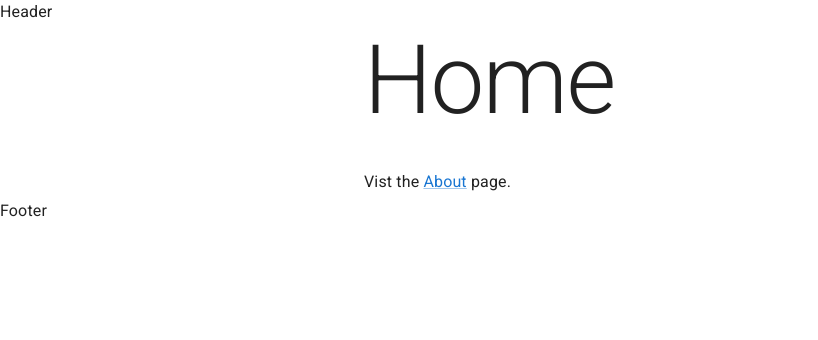
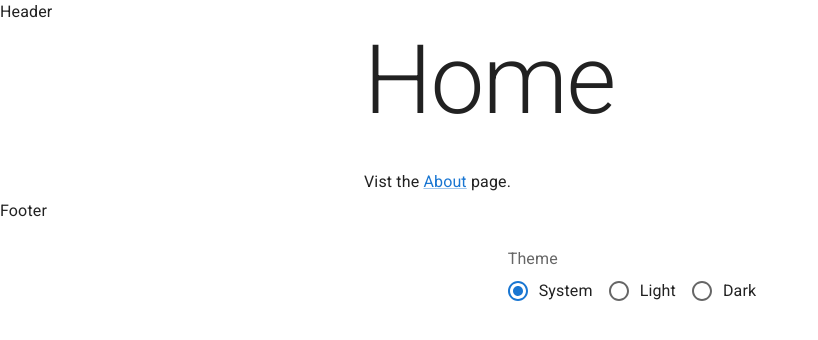
Before and after one commit to chrispoulter/halcyon-vite, a React (Vite) app: page / in a window 1280 px wide. Shown: the top 340 px of the page, without its empty margins (0-818 px from the left). Built offline with nearby package versions, Linux system fonts and the light colour scheme.

Commit message:
refactor layout

```diff
--- /dev/null
+++ b/src/components/footer.tsx
@@ -0,0 +1,10 @@
+import { ToggleColorMode } from '@/components/toggle-color-mode';
+
+export function Footer() {
+    return (
+        <div>
+            Footer
+            <ToggleColorMode />
+        </div>
+    );
+}
--- /dev/null
+++ b/src/components/header.tsx
@@ -0,0 +1,3 @@
+export function Header() {
+    return <div>Header</div>;
+}
--- a/src/layout.tsx
+++ b/src/components/layout.tsx
@@ -1,11 +1,13 @@
 import { Outlet } from 'react-router';
+import { Header } from '@/components/header';
+import { Footer } from '@/components/footer';
 
 export function Layout() {
     return (
         <div>
-            <div>Header</div>
+            <Header />
             <Outlet />
-            <div>Footer</div>
+            <Footer />
         </div>
     );
 }
--- a/src/main.tsx
+++ b/src/main.tsx
@@ -4,7 +4,7 @@ import { BrowserRouter, Route, Routes } from 'react-router';
 import { CssBaseline, ThemeProvider } from '@mui/material';
 import theme from '@/theme';
 
-import { Layout } from '@/layout';
+import { Layout } from '@/components/layout';
 import Home from '@/home';
 import About from '@/about';
 import NotFound from '@/not-found';
@@ -12,7 +12,7 @@ import NotFound from '@/not-found';
 createRoot(document.getElementById('root')!).render(
     <StrictMode>
         <BrowserRouter>
-            <ThemeProvider theme={theme}>
+            <ThemeProvider theme={theme} noSsr>
                 <CssBaseline />
                 <Routes>
                     <Route element={<Layout />}>
```
